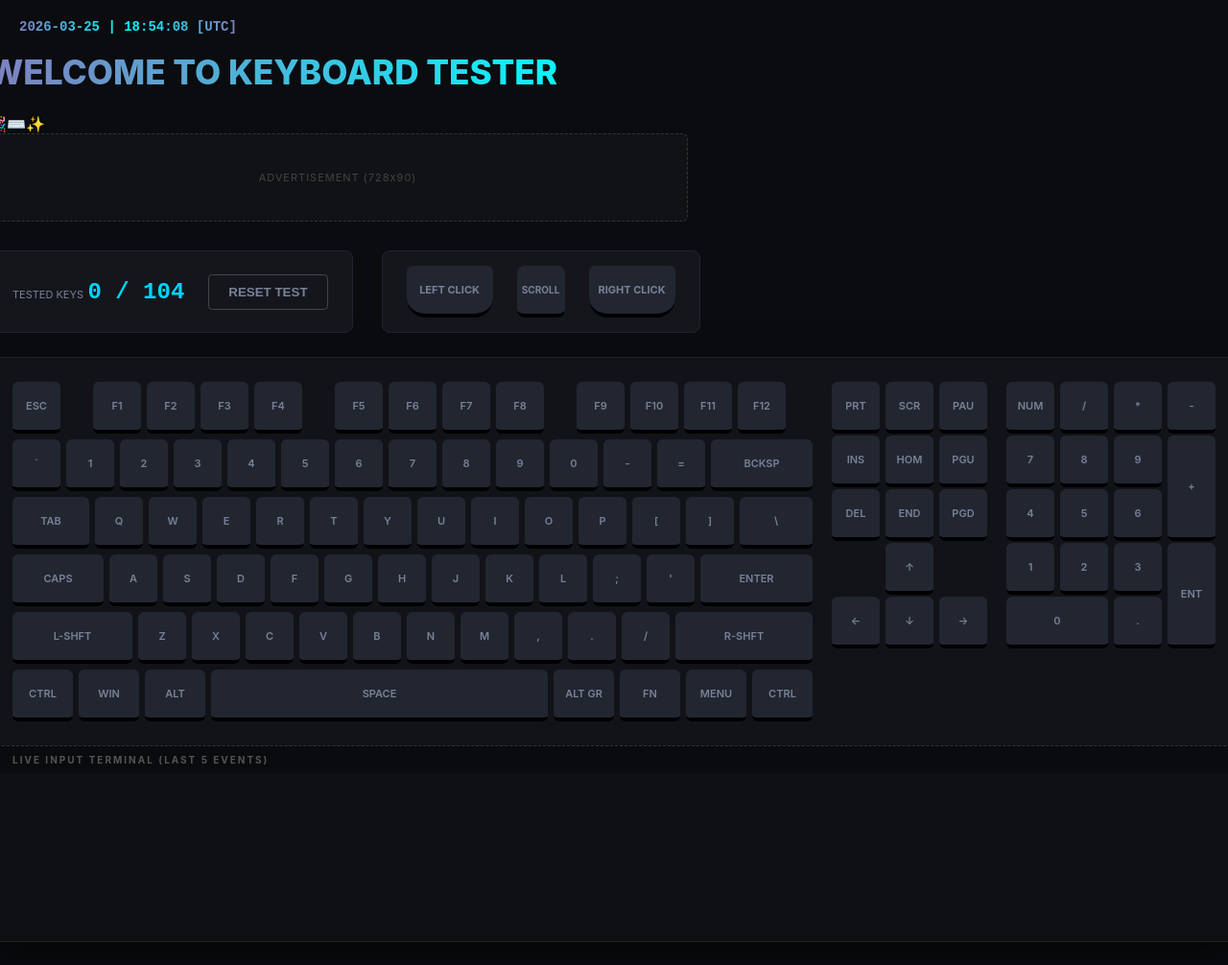
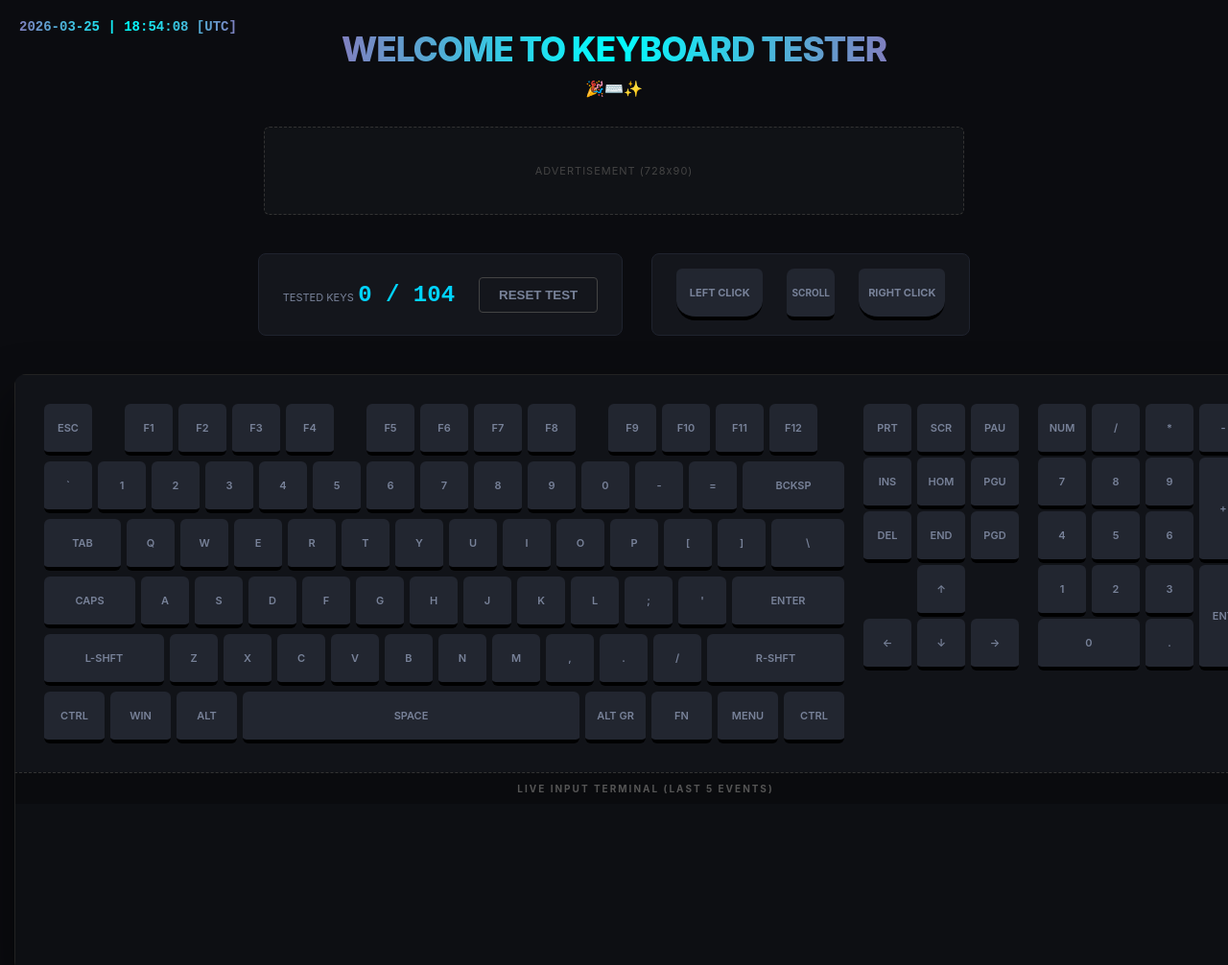
Before and after one commit to Gummy252/keyboard-tester, a plain HTML site: page index.html in a window 1280 px wide. Shown: the top 1006 px of the page at 96% size. Drawn offline with Linux system fonts and the light colour scheme.

Commit message:
Add files via upload

```diff
--- a/style.css
+++ b/style.css
@@ -35,43 +35,127 @@ body {
     animation: flow 4s linear infinite;
 }
 
+/* --- MAIN CONTENT CENTER --- */
+.main-content {
+    display: flex;
+    flex-direction: column;
+    align-items: center; /* TÜM İÇERİĞİ YATAYDA TAM ORTALAR */
+    width: 100%;
+    max-width: 1250px;
+    text-align: center;
+}
+
+.welcome-header {
+    display: flex;
+    flex-direction: column; /* Emoji ve metni alt alta alarak daha iyi ortalar */
+    align-items: center;
+    gap: 10px;
+    margin-bottom: 30px;
+}
+
 .welcome-text {
-    font-size: 2.2rem; font-weight: 800;
+    font-size: 2.2rem;
+    font-weight: 800;
+    margin: 0;
+    letter-spacing: -1px;
     background: linear-gradient(90deg, #ff007f, #00ffff, #ff007f);
     background-size: 200% auto;
-    -webkit-background-clip: text; background-clip: text;
+    -webkit-background-clip: text;
+    background-clip: text;
     -webkit-text-fill-color: transparent;
     animation: flow 4s linear infinite;
 }
 
 @keyframes flow { 0% { background-position: 0% center; } 100% { background-position: 200% center; } }
 
-/* --- LAYOUT --- */
-.global-layout { display: flex; gap: 80px; align-items: flex-start; max-width: 1800px; }
-.ad-sidebar { margin-top: 100px; }
-.ad-vertical { width: 160px; height: 600px; background: #101216; border: 1px dashed #333; display: flex; align-items: center; justify-content: center; border-radius: 6px; position: sticky; top: 40px; }
-.ad-horizontal { width: 728px; height: 90px; background: #101216; border: 1px dashed #333; display: flex; align-items: center; justify-content: center; margin-bottom: 30px; border-radius: 6px; }
+/* --- ADVERTISING --- */
+.ad-horizontal {
+    width: 728px;
+    height: 90px;
+    background: #101216;
+    border: 1px dashed #333;
+    display: flex;
+    align-items: center;
+    justify-content: center;
+    margin: 0 auto 40px auto; /* Üstten ve alttan dengeli boşluk, ortalanmış */
+    border-radius: 6px;
+}
+
+.ad-sidebar { margin-top: 150px; } /* Yan reklamları başlığın biraz daha altına iter */
+
+.ad-vertical {
+    width: 160px; height: 600px;
+    background: #101216; border: 1px dashed #333;
+    display: flex; align-items: center; justify-content: center;
+    border-radius: 6px; position: sticky; top: 40px;
+}
+
 .ad-label { color: #444; font-size: 11px; letter-spacing: 1px; }
 
-/* --- DASHBOARD & MODULE --- */
-.dashboard { display: flex; gap: 30px; margin-bottom: 25px; }
-.stats-panel, .mouse-tester { background: var(--panel); padding: 15px 25px; border-radius: 8px; border: 1px solid #1f232e; display: flex; align-items: center; gap: 25px; }
-.stat-box .label { font-size: 11px; color: var(--text-muted); }
+/* --- DASHBOARD & LAYOUT --- */
+.global-layout {
+    display: flex;
+    gap: 100px; /* Yan reklamlar ile klavye arasını biraz daha açarak ferahlatır */
+    align-items: flex-start;
+    max-width: 1800px;
+}
+
+.dashboard {
+    display: flex;
+    gap: 30px;
+    margin-bottom: 40px; /* Dashboard ile klavye arasını açar */
+    justify-content: center;
+    width: 100%;
+}
+
+.stats-panel, .mouse-tester {
+    background: var(--panel);
+    padding: 15px 25px;
+    border-radius: 8px;
+    border: 1px solid #1f232e;
+    display: flex;
+    align-items: center;
+    gap: 25px;
+}
+
+.stat-box .label { font-size: 11px; color: var(--text-muted); text-transform: uppercase; }
 .stat-box .value { font-size: 24px; font-weight: bold; color: var(--accent); font-family: monospace; }
-.reset-btn { background: transparent; border: 1px solid #444; color: var(--text-muted); padding: 10px 20px; cursor: pointer; border-radius: 4px; font-weight: 600; }
+
+.reset-btn {
+    background: transparent;
+    border: 1px solid #444;
+    color: var(--text-muted);
+    padding: 10px 20px;
+    cursor: pointer;
+    border-radius: 4px;
+    font-weight: 600;
+    transition: 0.2s;
+}
 .reset-btn:hover { background: #e63946; color: white; border-color: #e63946; }
 
+/* Mouse UI */
 .mouse-btn { width: 90px; height: 50px; background: var(--key-idle); border-radius: 6px 6px 20px 20px; display: flex; align-items: center; justify-content: center; font-size: 11px; font-weight: bold; color: var(--text-muted); border-bottom: 4px solid #000; }
 .mouse-wheel { width: 50px; height: 50px; background: var(--key-idle); border-radius: 8px; display: flex; align-items: center; justify-content: center; font-size: 10px; font-weight: bold; color: var(--text-muted); border-bottom: 4px solid #000; }
 .mouse-btn.active, .mouse-wheel.active { background: var(--accent); color: #000; transform: translateY(3px); border-bottom: 0; }
 .mouse-btn.tested, .mouse-wheel.tested { background: var(--tested); color: var(--accent); }
 
-.hardware-module { display: flex; flex-direction: column; border-radius: 12px; overflow: hidden; box-shadow: 0 20px 50px rgba(0,0,0,0.5); }
-.keyboard-chassis { display: flex; gap: 20px; background: #111318; padding: 25px; border: 1px solid #222; border-bottom: none; }
+/* --- HARDWARE MODULE --- */
+.hardware-module {
+    display: flex;
+    flex-direction: column;
+    border-radius: 12px;
+    overflow: hidden;
+    box-shadow: 0 25px 50px rgba(0,0,0,0.6);
+    width: fit-content; /* Kasanın içeriğe göre daralmasını sağlar */
+    margin: 0 auto;
+}
+
+.keyboard-chassis { display: flex; gap: 20px; background: #111318; padding: 30px; border: 1px solid #222; border-bottom: none; }
 .log-container { background: #0d0f13; border: 1px solid #222; border-top: 1px dashed #333; }
-.log-header { background: #0a0b0e; padding: 8px 25px; font-size: 10px; color: #555; font-weight: bold; letter-spacing: 2px; }
+.log-header { background: #0a0b0e; padding: 10px 25px; font-size: 10px; color: #555; font-weight: bold; letter-spacing: 2px; }
 .history-log { height: 145px; padding: 10px 25px 20px 25px; display: flex; flex-direction: column; gap: 5px; }
-.log-entry { font-family: monospace; font-size: 13px; color: #a0aabf; padding: 5px 10px; background: rgba(255, 255, 255, 0.02); border-radius: 4px; display: flex; justify-content: space-between; border-left: 3px solid transparent; }
+
+.log-entry { font-family: monospace; font-size: 13px; color: #a0aabf; padding: 6px 12px; background: rgba(255, 255, 255, 0.02); border-radius: 4px; display: flex; justify-content: space-between; border-left: 3px solid transparent; }
 .log-entry.keydown { border-left-color: var(--accent); }
 .log-entry.keyup { border-left-color: #e63946; opacity: 0.6; }
 
@@ -104,13 +188,13 @@ body {
 .key[data-code="Numpad0"] { grid-column: 1 / span 2; width: 106px; }
 
 /* --- FOOTER & MODAL --- */
-.site-footer { margin-top: 40px; padding: 20px; text-align: center; border-top: 1px dashed #222; width: 100%; }
-.footer-links { display: flex; justify-content: center; gap: 25px; margin-bottom: 15px; }
-.footer-links a { color: var(--text-muted); text-decoration: none; font-size: 12px; }
+.site-footer { margin-top: 60px; padding: 20px; text-align: center; border-top: 1px dashed #222; width: 100%; }
+.footer-links { display: flex; justify-content: center; gap: 30px; margin-bottom: 15px; }
+.footer-links a { color: var(--text-muted); text-decoration: none; font-size: 13px; }
 .footer-links a:hover { color: var(--accent); }
 .copyright { color: #444; font-size: 11px; }
 
 .modal-overlay { position: fixed; top: 0; left: 0; width: 100%; height: 100%; background: rgba(0,0,0,0.9); display: none; justify-content: center; align-items: center; z-index: 1000; }
-.modal-content { background: var(--panel); width: 90%; max-width: 600px; padding: 40px; border-radius: 12px; border: 1px solid var(--accent); position: relative; }
+.modal-content { background: var(--panel); width: 95%; max-width: 600px; padding: 40px; border-radius: 12px; border: 1px solid var(--accent); position: relative; }
 .modal-text { color: var(--text-muted); line-height: 1.6; font-size: 14px; max-height: 400px; overflow-y: auto; text-align: left; }
 .close-btn { position: absolute; top: 15px; right: 20px; font-size: 30px; cursor: pointer; color: var(--text-muted); }
```
